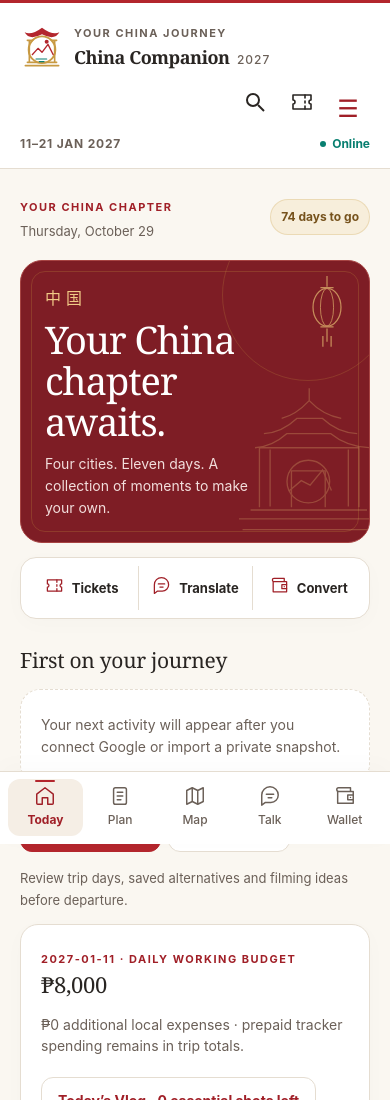
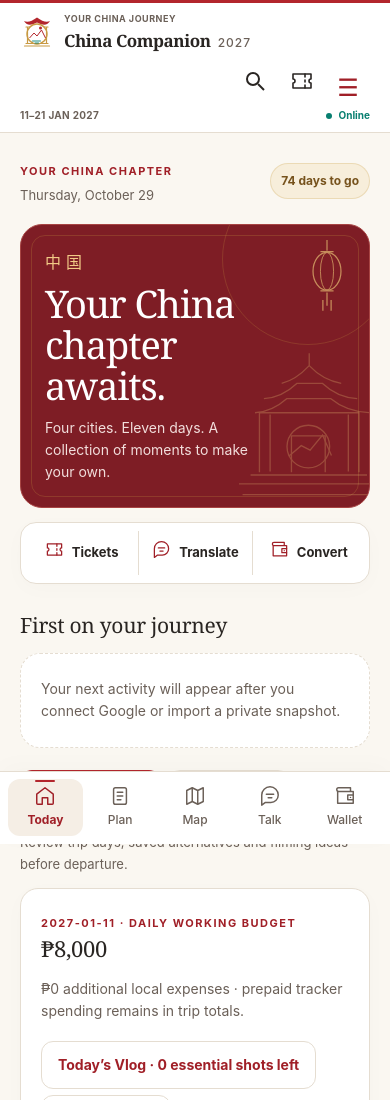
Before and after one commit to shaunlittmanco/china-companion-2027, a website: page index.html in a window 390 px wide. Shown: the top 1100 px of the page. Drawn offline with Linux system fonts and the light colour scheme; no server answers.

Commit message:
Use stable compact header dimensions for iPhone without scroll layout thrash

```diff
--- a/styles.css
+++ b/styles.css
@@ -1445,10 +1445,11 @@ dialog::backdrop{background:#10111485}
 #paymentComparison .line b{white-space:nowrap}
 @media (max-width:599px){
  .guide-photo-gallery figure:first-child img{height:180px}
- html[data-scrolled=yes] .hero{padding-top:calc(8px + env(safe-area-inset-top,0px));padding-bottom:6px;transition:padding .16s ease}
- html[data-scrolled=yes] .hero-sub{display:none}
- html[data-scrolled=yes] .brand-logo,html[data-scrolled=yes] .brand-logo svg{width:30px;height:32px}
- html[data-scrolled=yes] .brand .eyebrow{display:none}
- html[data-scrolled=yes] .brand h1{font-size:16px}
+ .hero{padding-top:calc(10px + env(safe-area-inset-top,0px));padding-bottom:8px}
+ .hero-sub{font-size:10px;margin-top:6px;letter-spacing:.3px}
+ .brand-logo,.brand-logo svg{width:34px;height:36px}
+ .brand .eyebrow{font-size:9px;letter-spacing:.5px}
+ .brand h1{font-size:17px}
 }
-@media(prefers-reduced-motion:reduce){html[data-scrolled=yes] .hero{transition:none}}
+
+/* Sticky header dimensions remain fixed while scrolling to keep touch targets stable. */
```
